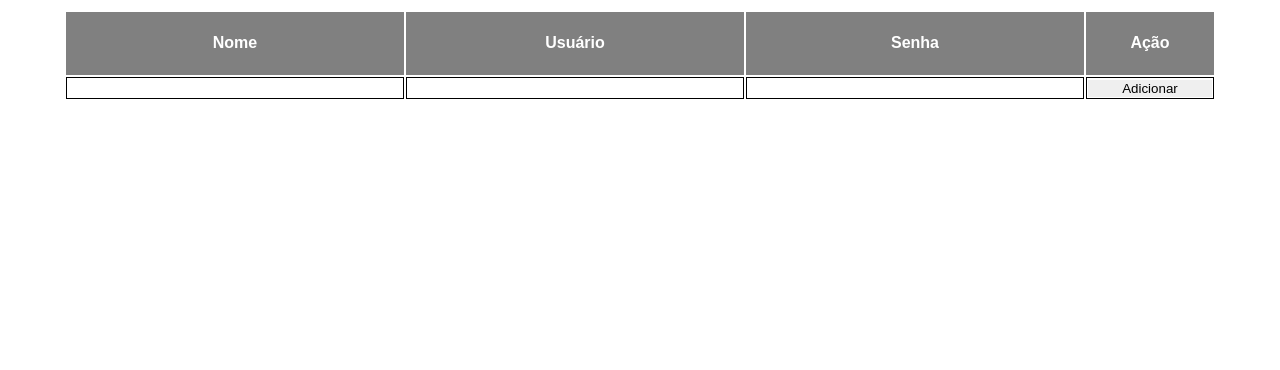
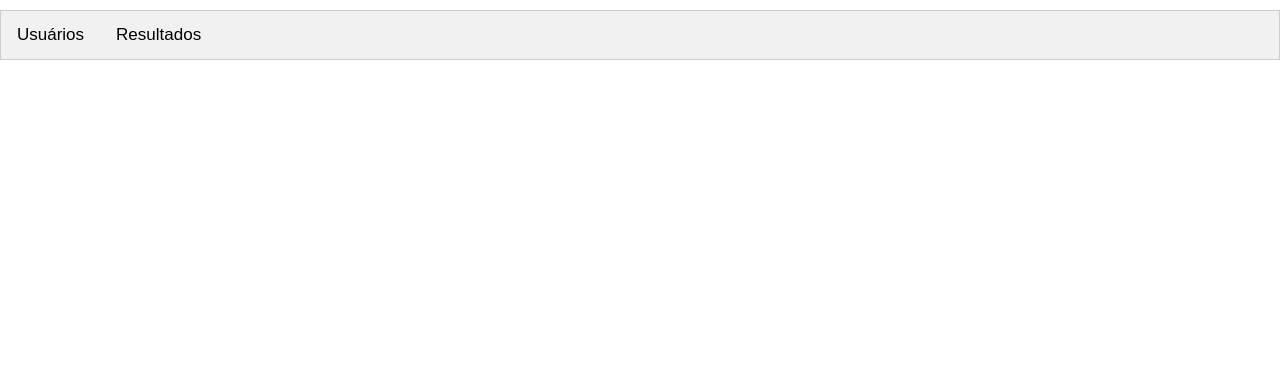
Before and after one commit to lfgodoi/world-cup-pool, a Flask app: page /management in a window 1280 px wide. Shown: the part 50-420 px from the top of the page. Run offline with Flask 2, Linux system fonts and the light colour scheme; the visitor is signed in with stand-in values (Sample User, id 1); a database or web service that is not in the repository returns one stand-in record (values such as "Sample title"); some libraries are stand-ins or nearby versions.

Commit message:
Tab group added on management page

```diff
--- a/app/main.py
+++ b/app/main.py
@@ -55,8 +55,10 @@ def management():
     elif session["admin_access"]:
         db_access = DBAccess()
         users = db_access.get_users_management()
+        matches = db_access.get_matches()
         return render_template("management.html",
-                               users=users)
+                               users=users,
+                               matches=matches)
 
 # Login page
 @app.route("/")
--- a/app/static/functions.js
+++ b/app/static/functions.js
@@ -69,3 +69,17 @@ function saveGuesses() {
         }
     })
 }
+
+function openTab(evt, tabName) {
+    var i, tabcontent, tablinks;
+    tabcontent = document.getElementsByClassName("tabcontent");
+    for (i = 0; i < tabcontent.length; i++) {
+        tabcontent[i].style.display = "none";
+    }
+    tablinks = document.getElementsByClassName("tablinks");
+    for (i = 0; i < tablinks.length; i++) {
+        tablinks[i].className = tablinks[i].className.replace(" active", "");
+    }
+    document.getElementById("tab-" + tabName).style.display = "block";
+    evt.currentTarget.className += " active";
+  }
--- a/app/static/styles.css
+++ b/app/static/styles.css
@@ -234,3 +234,41 @@ input {
     text-align: center;
     font-size: 14px;
 }
+
+.tab button:hover {
+    background-color: #ddd;
+}
+
+.tab button.active {
+    background-color: gray;
+    color: white;
+}
+
+.tab {
+    overflow: hidden;
+    border: 1px solid #ccc;
+    background-color: #f1f1f1;
+}
+
+.tab button {
+    background-color: inherit;
+    float: left;
+    border: none;
+    outline: none;
+    cursor: pointer;
+    padding: 14px 16px;
+    transition: 0.3s;
+    font-size: 17px;
+}
+
+.tabcontent {
+    display: none;
+    padding: 6px 12px;
+    border: 1px solid #ccc;
+    border-top: none;
+}
+
+.button-confirm {
+    width: 100%;
+    height: 100%;
+}
--- a/app/templates/management.html
+++ b/app/templates/management.html
@@ -24,8 +24,15 @@
         </table>
     </div>
 
-    <!-- User list area-->
+    <!-- Management area-->
     <div class="content">
+        <div class="tab">
+            <button class="tablinks" onclick="openTab(event, 'users')">Usuários</button>
+            <button class="tablinks" onclick="openTab(event, 'results')">Resultados</button>
+          </div>
+
+          <!-- User list tab -->
+          <div id="tab-users" class="tabcontent">
             <table class="table-users" id="table-users">
                 <tr class="tr-header">
                     <td><h4>Nome</h4></td>
```
Also changed, not shown: other parts of app/templates/management.html (+29 -0 lines), app/templates/guesses.html (indentation only). Lines whose indentation alone changed are shown as unchanged.
